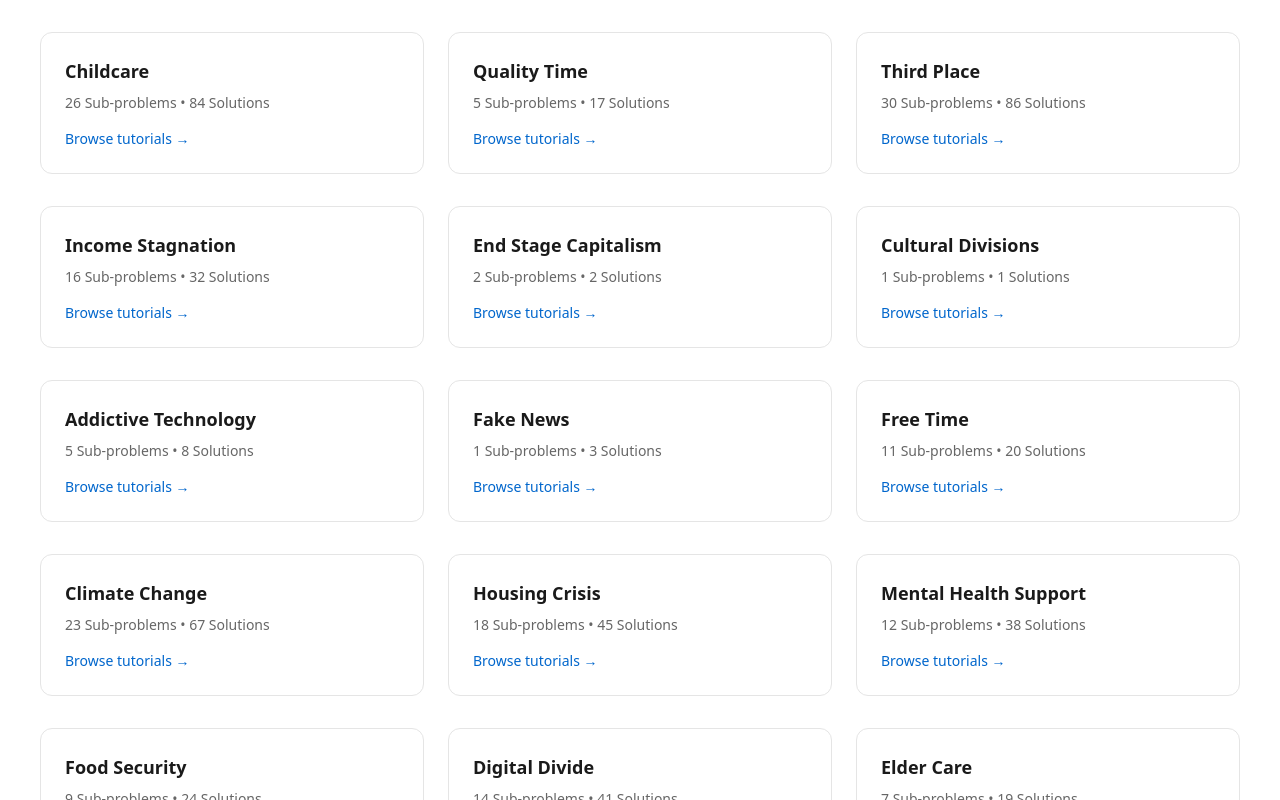
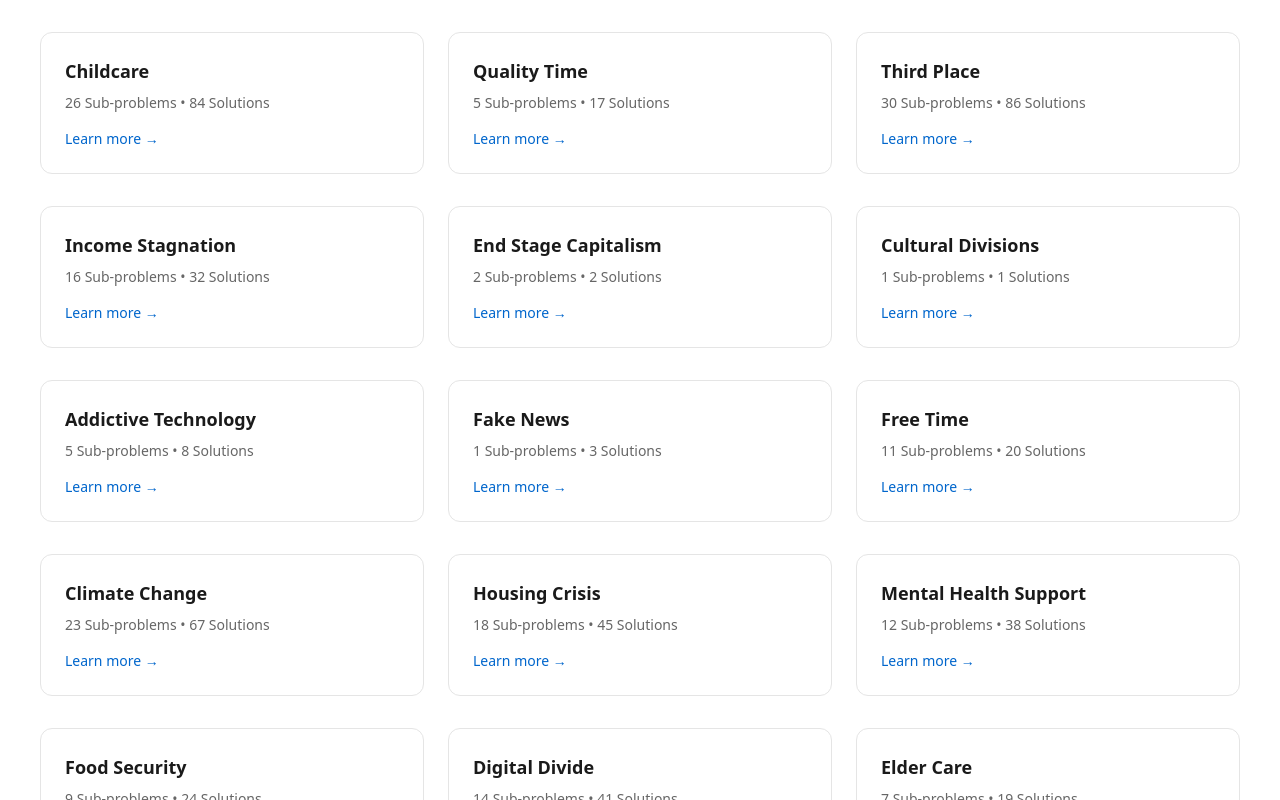
Before and after one commit to nyd-user-1/legislative-labs-2, a React (Vite) app: page / in a window 1280 px wide. Shown: the part 1060-1860 px from the top of the page. Built offline with nearby package versions, Linux system fonts and the light colour scheme; no server answers.

Commit message:
Replace "Browse tutorials" with "Learn more"

```diff
--- a/src/pages/Landing.tsx
+++ b/src/pages/Landing.tsx
@@ -321,7 +321,7 @@ const Landing = () => {
                       {category.subtitle}
                     </p>
                     <div className="text-sm text-[#0066cc] hover:underline">
-                      Browse tutorials →
+                      Learn more →
                     </div>
                   </div>
                 ))}
```
